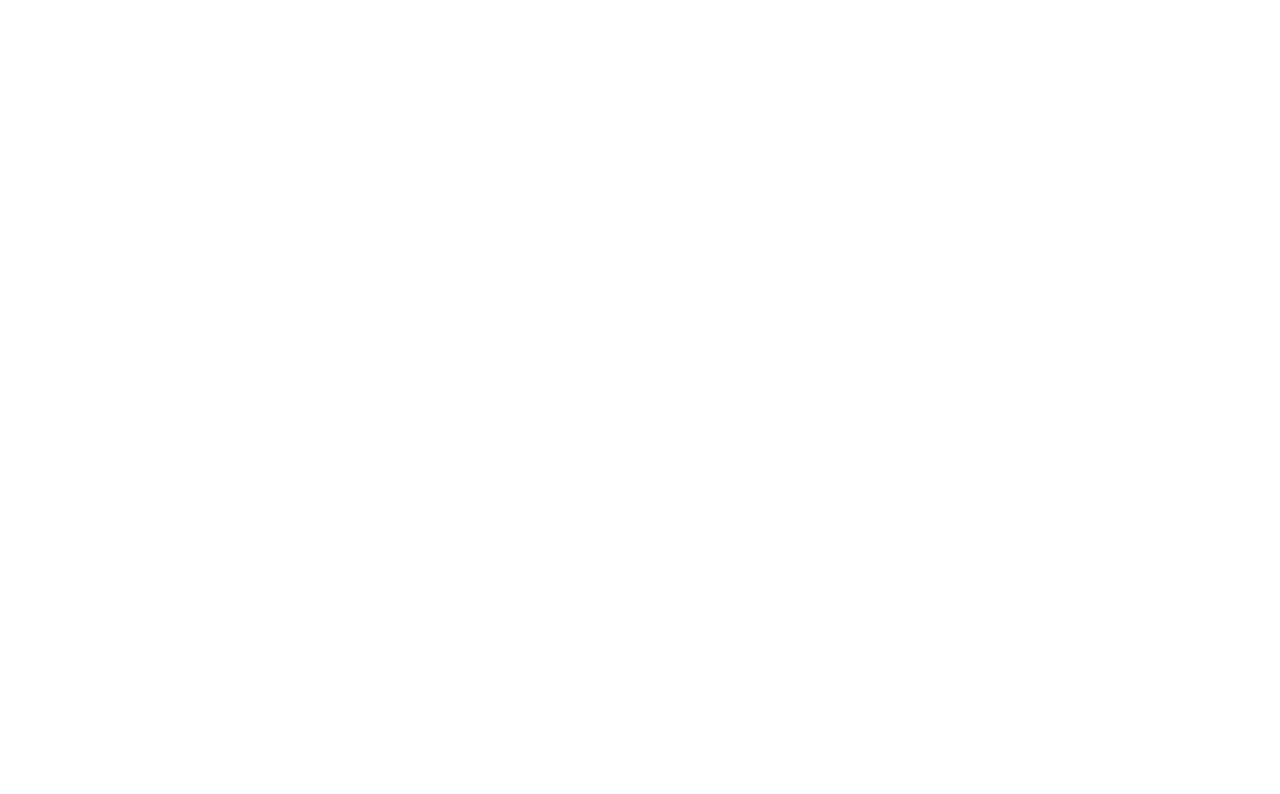
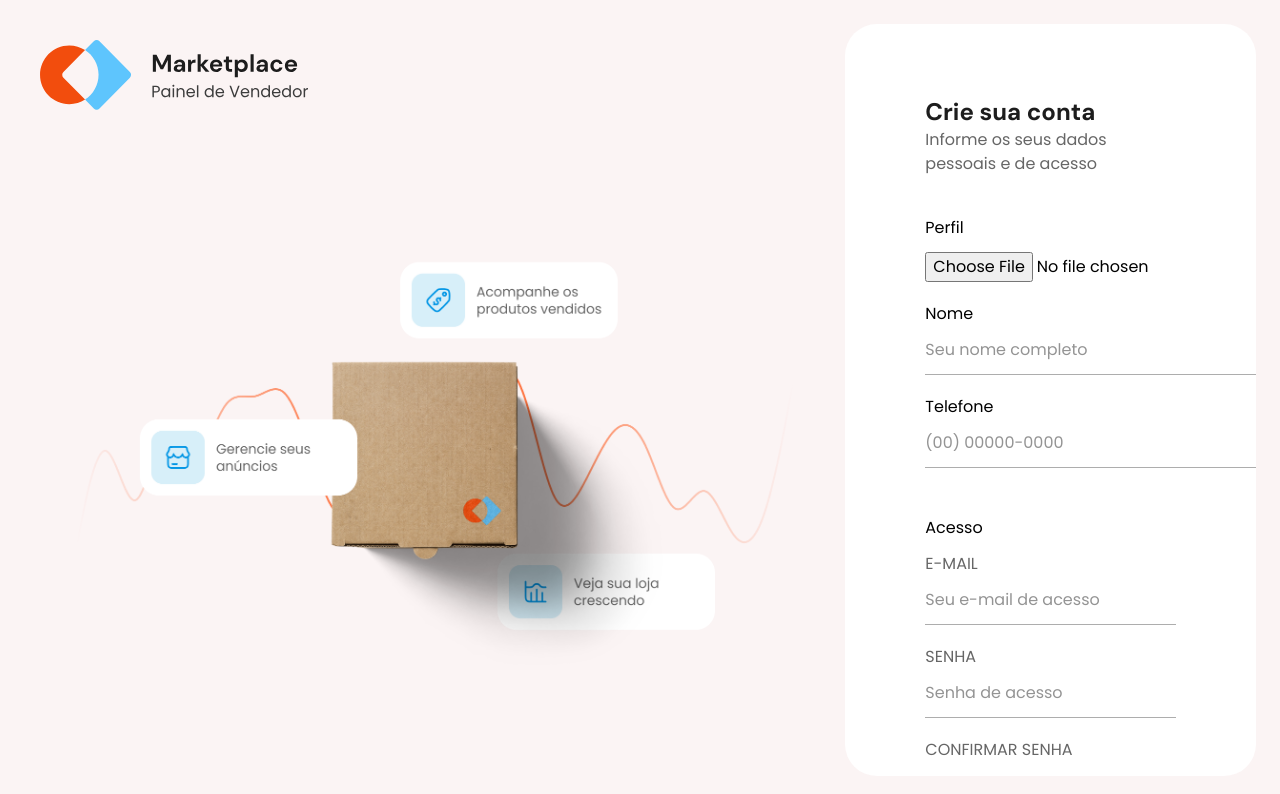
Before and after one commit to mateusfugita/marketplace, a React (Vite) app: page /sign-up in a window 1280 px wide. Shown: the top 794 px of the page. Built offline with nearby package versions, Linux system fonts and the light colour scheme.

Commit message:
feat: sign up page

```diff
--- a/src/pages/_layout/auth.tsx
+++ b/src/pages/_layout/auth.tsx
@@ -5,7 +5,7 @@
 
 export function AuthLayout(){
   return (
-    <div className="bg-background grid h-screen grid-cols-3 antialiased p-6 overflow-hidden">
+    <div className="bg-background grid w-screen h-screen grid-cols-3 antialiased p-6 fixed">
       <div className="col-span-2 flex flex-col w-full p-4 gap-6">
         <img className="w-[270px]" src={logo} alt="Marketplace: Painel de Vendedor" />
         <div className="flex items-center justify-center h-full">
@@ -13,8 +13,8 @@
         </div>
       </div>
 
-      <div className="col-span-1 flex flex-col h-full w-full">
-        <div className="bg-white w-full h-full py-[72px] px-[80px] rounded-[32px]">
+      <div className="col-span-1 flex flex-col h-full w-full overflow-auto">
+        <div className="bg-white w-full h-full rounded-[32px]">
           <Outlet />
         </div>
       </div>
--- a/src/pages/auth/sign-in.tsx
+++ b/src/pages/auth/sign-in.tsx
@@ -2,7 +2,7 @@
 
 export function SignIn(){
   return (
-    <div className="flex flex-col justify-between h-full">
+    <div className="flex flex-col justify-between h-full py-[72px] px-[80px]">
       <form>
         <h1 className="font-title text-gray-500 text-2xl font-bold">Acesse sua conta</h1>
         <p className="text-gray-300">Informe seu e-mail e senha para entrar</p>
--- /dev/null
+++ b/src/pages/auth/sign-up.tsx
@@ -0,0 +1,55 @@
+import { Link } from "react-router-dom";
+
+export function SignUp(){
+  return (
+    <div className="flex flex-col justify-between h-full overflow-auto py-[72px] px-[80px]">
+      <h1 className="font-title text-gray-500 text-2xl font-bold">Crie sua conta</h1>
+      <p className="text-gray-300">Informe os seus dados pessoais e de acesso</p>
+      <form>
+        <fieldset className="flex flex-col gap-5 my-10">
+          <legend className="mb-3">Perfil</legend>
+          <input className="block" type="file" />
+
+          <div>
+            <label htmlFor="name">Nome</label>
+            <input type="text" name="name" id="name" placeholder="Seu nome completo" className="w-full py-3 border-b-[1px] border-gray-100 placeholder:text-gray-200" />
+          </div>
+
+          <div>
+            <label htmlFor="phone">Telefone</label>
+            <input type="text" name="phone" id="phone" placeholder="(00) 00000-0000" className="w-full py-3 border-b-[1px] border-gray-100 placeholder:text-gray-200" />
+          </div>
+        </fieldset>
+
+        <fieldset className="flex flex-col gap-5 my-12">
+          <legend className="mb-3">Acesso</legend>
+          <div>
+            <label className="text-gray-300 uppercase" htmlFor="email">E-mail</label>
+            <input placeholder="Seu e-mail de acesso" className="w-full py-3 border-b-[1px] border-gray-100 placeholder:text-gray-200" type="email" name="email" id="email" />
+          </div>
+
+          <div>
+            <label className="text-gray-300 uppercase" htmlFor="password">Senha</label>
+            <input placeholder="Senha de acesso" className="w-full py-3 border-b-[1px] border-gray-100 placeholder:text-gray-200" type="password" name="password" id="password" />
+          </div>
+          <div>
+            <label className="text-gray-300 uppercase" htmlFor="password">Confirmar senha</label>
+            <input placeholder="Confirme a senha" className="w-full py-3 border-b-[1px] border-gray-100 placeholder:text-gray-200" type="password" name="password" id="password" />
+          </div>
+        </fieldset>
+
+        <button type="submit" className="bg-orange-base w-full text-white text-left rounded-lg p-5">Cadastrar</button>
+      </form>
+
+      <footer className="flex flex-col gap-5 mt-20">
+        <p>Já tem uma conta?</p>
+        <Link
+          className="bg-white border-orange-base border-[1px] w-full text-orange-base text-left rounded-lg p-5"
+          to='/sign-in'
+        >
+          Acessar
+        </Link>
+      </footer>
+    </div>
+  )
+}
--- a/src/routes.tsx
+++ b/src/routes.tsx
@@ -1,6 +1,7 @@
 import { createBrowserRouter } from "react-router-dom";
 import { AuthLayout } from "./pages/_layout/auth";
 import { SignIn } from "./pages/auth/sign-in";
+import { SignUp } from "./pages/auth/sign-up";
 
 export const router = createBrowserRouter([
   {
@@ -13,6 +14,10 @@
       {
         path: 'sign-in',
         element: <SignIn />,
+      },
+      {
+        path: 'sign-up',
+        element: <SignUp />,
       }
     ]
   },
```
